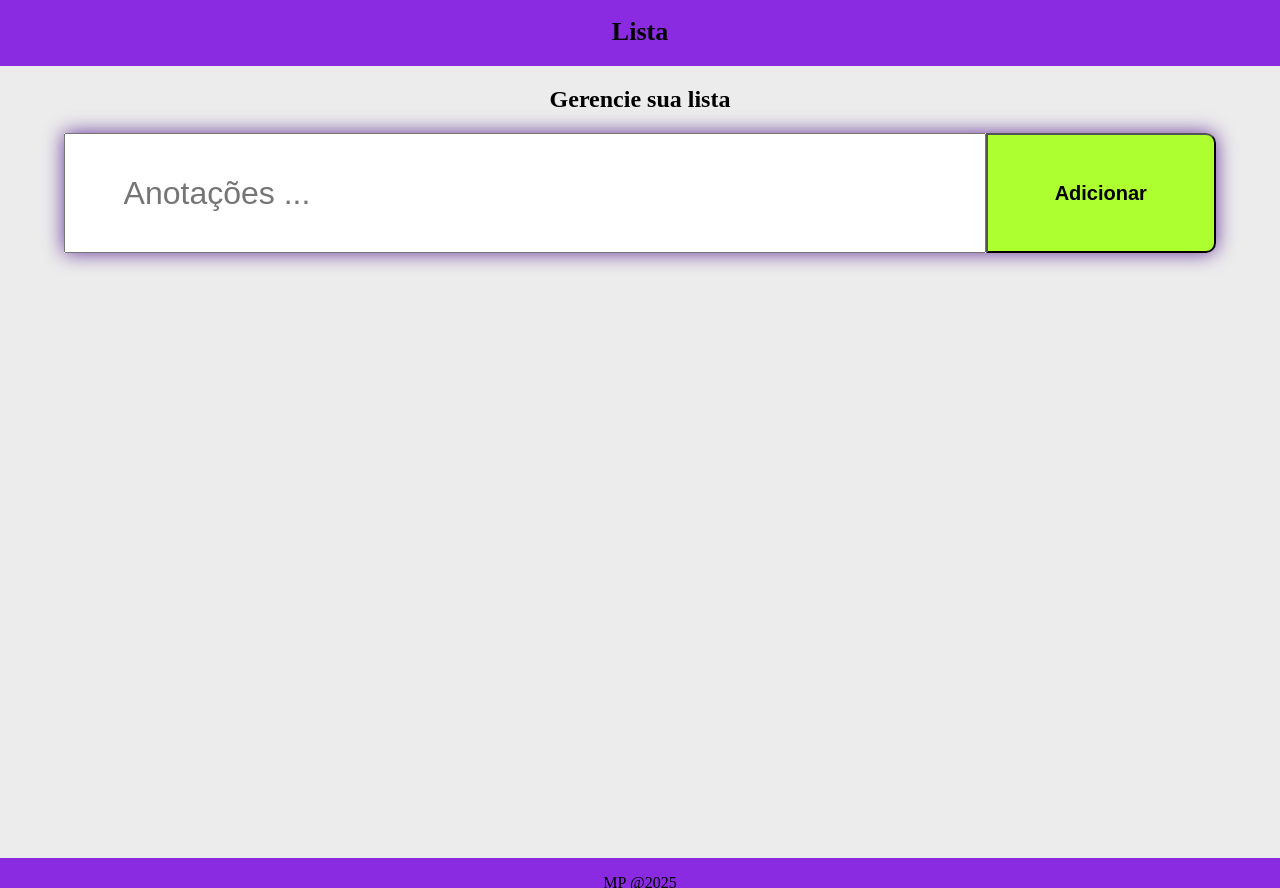
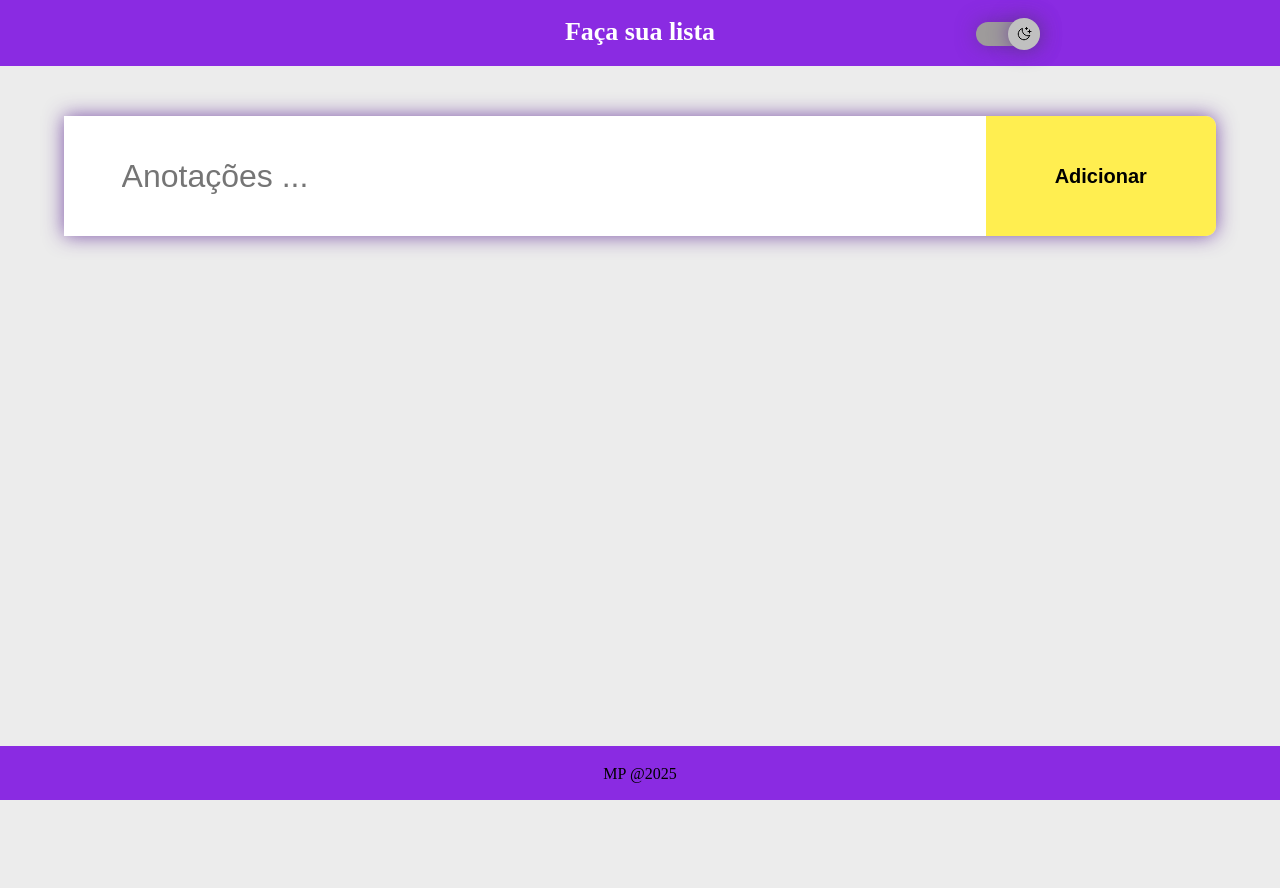
Before and after one commit to marcosbji/Lista-de-tarefas, a plain HTML site: page index.html in a window 1280 px wide. Before the commit the page ends 858 px from the top, so only its background shows below. Drawn offline with nearby package versions, Linux system fonts and the light colour scheme.

Commit message:
Finalizado

```diff
--- a/index.html
+++ b/index.html
@@ -1,5 +1,5 @@
 <!DOCTYPE html>
-<html lang="pt-br">
+<html lang="pt-br" class="light">
 <head>
     <meta charset="UTF-8">
     <meta name="viewport" content="width=device-width, initial-scale=1.0">
@@ -11,15 +11,21 @@
     <link rel="shortcut icon" href="./img/favicon.ico" type="image/x-icon">
     <link rel="stylesheet" href="https://fonts.googleapis.com/css2?family=Material+Symbols+Outlined:opsz,wght,FILL,GRAD@20..48,100..700,0..1,-50..200&icon_names=radio_button_unchecked" />
     <link rel="stylesheet" href="https://fonts.googleapis.com/css2?family=Material+Symbols+Outlined:opsz,wght,FILL,GRAD@20..48,100..700,0..1,-50..200&icon_names=check_circle" />
+    <link href="https://fonts.googleapis.com/css2?family=Material+Symbols+Outlined&display=swap" rel="stylesheet">
 </head>
 <body>
     <header>
-        <h1>Lista</h1>
+        <h1>Faça sua lista
+            <div>
+            <div id="switch" onclick="toggleMode()">
+            <button></button>
+            <span></span>
+        </div>
+        </h1>
     </header>
     <main>
-        <h2>Gerencie sua lista</h2>
         <div class="anotacao">
-            <input id="tarefa" class="tarefa" type="text" placeholder="Anotações ...">
+            <input id="tarefa" class="tarefa" type="text" placeholder="Anotações ..." maxlength="25">
             <button onclick="addTarefa()" id="addTarefa" class="add">Adicionar</button>
         </div>
         <div id="area_lista">
--- a/script.js
+++ b/script.js
@@ -65,3 +65,13 @@ input.addEventListener("keyup", function (event) {
     btn_add.click();
   }
 });
+
+//toggleMode
+function toggleMode(){
+  const html = document.documentElement
+  if(html.classList. contains('light')) {
+    html.classList.remove('light')
+  } else {
+    html.classList.add('light')
+  }
+}
--- a/style.css
+++ b/style.css
@@ -3,15 +3,23 @@
 }
 
 :root {
+    --text-color: rgb(255, 255, 255);
+    --background: black;
+    --shadows-item: rgba(255, 0, 0, 0.747);
+    --switch-bg-url: url(./img/sun.svg);
+    --switch-bg-color: rgb(255, 238, 80);
+    --switch-bg-color-hover: rgb(236, 213, 0);
+    --switch-bg-color-outline: rgba(255, 237, 80, 0.651);
+}
+
+.light {
     --text-color: rgb(0, 0, 0);
     --background: #ececec;
-    --shadows-item: rebeccapurple;
-}
-
-.dark {
-    --text-color: rgb(255, 255, 255);
-    --background: black;
-    --shadows-item: red;
+    --shadows-item: rgba(102, 51, 153, 0.829);
+    --switch-bg-url: url(./img/moon-stars.svg);
+    --switch-bg-color: rgb(192, 192, 192);
+    --switch-bg-color-hover:rgb(158, 155, 155);
+    --switch-bg-color-outline: rgba(158, 155, 155, 0.493);
 }
 
 body {
@@ -21,7 +29,7 @@ body {
 header {
     text-align: center;
     font-family: 👱‍♀️ ;
-    color: var(--text-color);
+    color: white;
     font-size: small;
     height: 66px;
     width: 100%;
@@ -30,6 +38,7 @@ header {
 
 h1{
     padding-top: 17px;
+
 }
 
 main {
@@ -37,6 +46,56 @@ main {
     height: 772px;
     width: 100%;
     color:var(--text-color);
+}
+
+#switch {
+    position: relative;
+    width: 64px;
+    margin: 0 auto;
+    margin-top: -25px;
+    margin-bottom: 25px;
+    margin-right: 240px;
+}
+
+#switch button {
+    width: 32px;
+    height: 32px;
+    background: var(--switch-bg-color) var(--switch-bg-url) no-repeat center;
+    border: none;
+    border-radius: 50%;
+    cursor: pointer;
+    box-shadow: 0 0 20px var(--shadows-item);
+    position: absolute;
+    top: 50%;
+    z-index: 1;
+    transform: translateY(-50%);
+    animation: slide-back 0.4s forwards;
+}
+
+.light #switch button {
+    animation:  slide-in 0.4s forwards;
+}
+
+#switch button:hover{
+    background-color: var(--switch-bg-color-hover);
+    transition: all ease-in-out 0,5s;
+    outline: 4px solid var(--switch-bg-color-outline);
+}
+
+#switch span{
+    display: block;
+    width: 64px;
+    height: 24px;
+    background: var(--switch-bg-color-hover);
+    backdrop-filter: blu(4px);
+    -webkit-backdrop-filter: blur(4px);
+    border-radius: 9999px;
+    box-shadow: 0 0 20px var(--shadows-item);
+    cursor: pointer;
+}
+
+#switch span:hover{
+    outline: 4px solid var(--switch-bg-color-outline);
 }
 
 .anotacao {
@@ -48,11 +107,14 @@ main {
     border-top-right-radius: 10px;
     border-bottom-right-radius: 10px;
     box-shadow: 0 0 20px var(--shadows-item);
+    border: none;
+    margin-top: 50px;
 }
 
 .tarefa:hover {
     background-color: rgba(167, 167, 167, 0.719);
     transition: all ease-in-out 0,5s;
+    border: none;
 }
 
 .item, .item_feito {
@@ -97,6 +159,11 @@ main {
     transition: all ease-in-out 0,5s;
 }
 
+.item_feito:hover{
+    background-color: #00ff268e;
+    transition: all ease-in-out 0,5s;
+}
+
 .item_nome {
     flex: 80%;
     padding-top: 16px;
@@ -111,22 +178,24 @@ input {
     font-size: 2rem;
     width: 80%;
     padding-left: 5%;
+    border: none;
 }
 
 button.add {
     width: 20%;
     height: 120px;
     cursor: pointer;
-    background-color: greenyellow;
+    background-color: rgb(255, 238, 80);
     color: black;
     font-weight: bold;
     font-size: 20px;
+    border: none;
     border-top-right-radius: 10px;
     border-bottom-right-radius: 10px;
 }
 
 .add:hover {
-    background-color: rgba(172, 255, 47, 0.493);
+    background-color: rgba(255, 238, 80, 0.493);
     transition: all ease-in-out 0,5s;
 }
 
@@ -149,6 +218,7 @@ button.add {
     cursor: pointer;
     border-top-right-radius: 10px;
     border-bottom-right-radius: 10px;
+    border: none;
 }
 
 .delete:hover {
@@ -166,10 +236,52 @@ footer {
     width: 100%;
     background-color: blueviolet;
     position: fixed;
+    bottom: 0px;
 }
 
 p{
     color: var(--text-color);
+    padding-top: 3px;
 }
 
-/*botar hover, modo escuro/claro, ajuste a diversas telas, Fixar rodapé*/
+@keyframes slide-in {
+    from{
+        left:0;
+    }
+    to {
+        left: 50%;
+    }
+}
+
+@keyframes slide-back {
+    from{
+        left:50%
+    }
+    to {
+        left: 0;
+    }
+}
+
+@media only screen and (min-width:540px) and (max-width: 768px){
+    #switch{
+        margin-right: 50px;
+    }
+}
+
+@media only screen and (min-width:300px) and (max-width:540px) {
+    #switch{
+        margin-right: 10px;
+
+    }
+    button.add{
+        font-size: 10px;
+    }
+
+    .item{
+        width: 250px;
+    }
+
+    .delete{
+        width: 25px;
+    }
+}
```
Also changed, not shown: img/1200 claro.PNG (added), img/1200 escuro.PNG (added), img/300 claro.PNG (added), img/300 escuro.PNG (added), img/650 claro.PNG (added), img/650 escuro.PNG (added), 1 other file.
